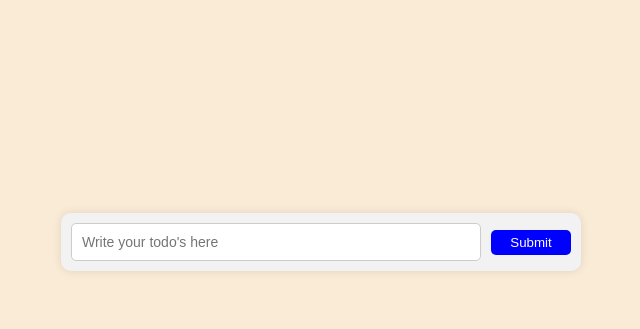
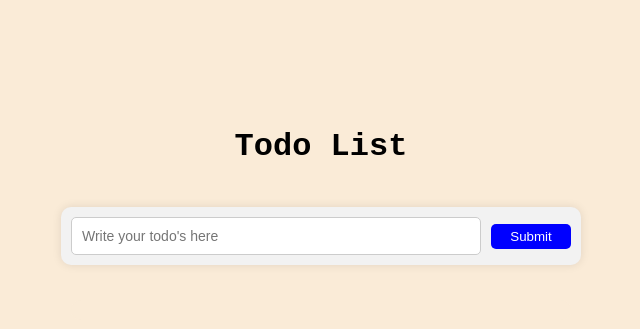
Before and after one commit to Devvy2/Todo-list, a plain HTML site: page index.html in a window 1280 px wide. Shown: the whole page, without its empty margins (319-959 px from the left). Drawn offline with Linux system fonts and the light colour scheme.

Commit message:
Added heading and font

```diff
--- a/CSS/styles.css
+++ b/CSS/styles.css
@@ -1,5 +1,5 @@
 body {
-  margin-top: 15%;
+  margin-top: 10%;
   text-align: center;
   font-family: Arial, sans-serif;
   margin-left: auto;
@@ -7,6 +7,10 @@ body {
   max-width: 500px;
   align-items: center;
   background-color: antiquewhite;
+}
+
+h1 {
+  font-family: "Courier New", Courier, monospace;
 }
 
 #list-pending {
--- a/index.html
+++ b/index.html
@@ -3,11 +3,12 @@
   <head>
     <meta charset="UTF-8" />
     <meta name="viewport" content="width=device-width, initial-scale=1.0" />
-    <title>Check list</title>
+    <title>Todo List</title>
     <link rel="stylesheet" href="./CSS/styles.css" />
     <script src="./JS/main.js" defer></script>
   </head>
   <body>
+    <h1>Todo List</h1>
     <form id="My-form">
       <p id="Error"></p>
       <div class="input-container">
```
